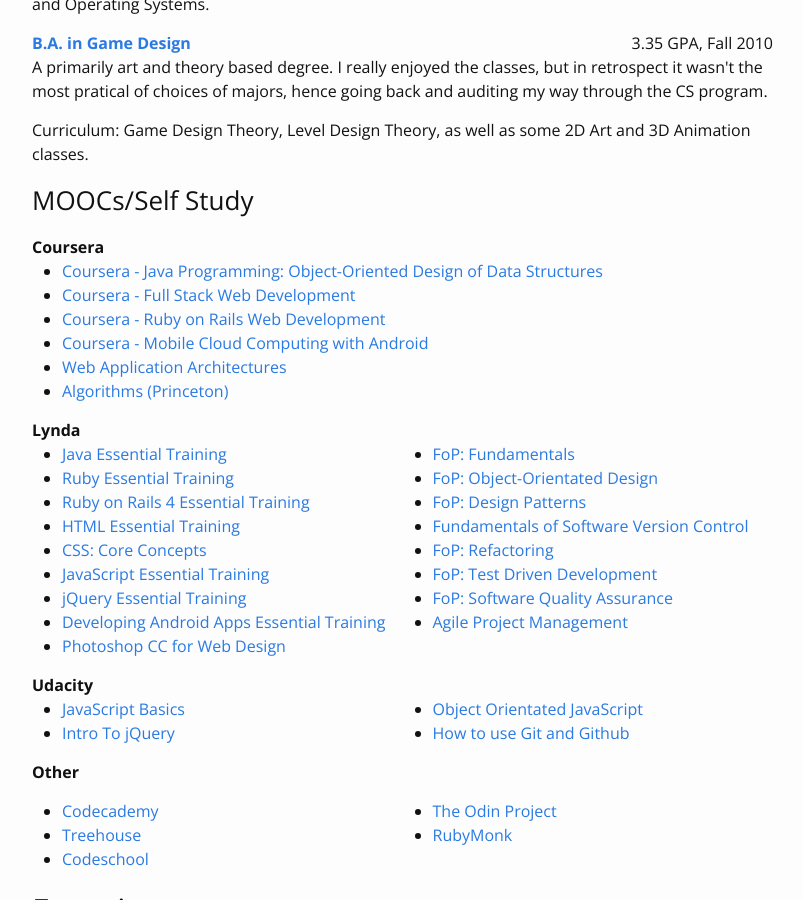
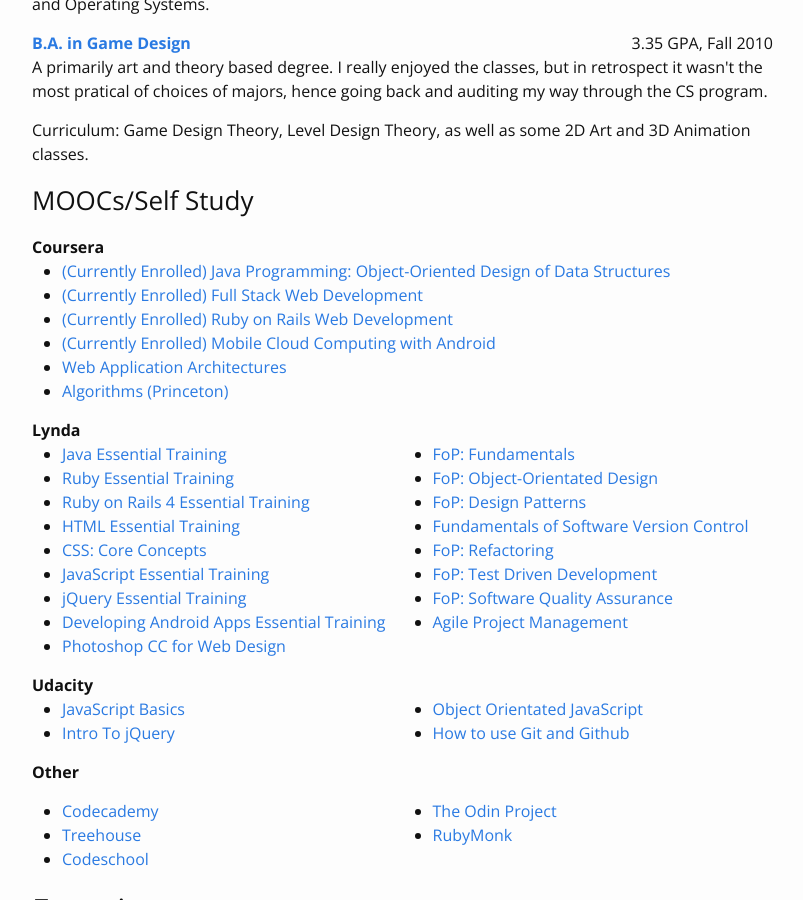
Before and after one commit to TaylorHuston/taylorhuston.github.io, a Jekyll site: the page built from resume.html, in a window 1280 px wide and 900 px high, scrolled down 901 px. Shown: the whole window, without its empty margins (38-841 px from the left). Built offline with Jekyll 4.4.1, drawn with Linux system fonts in a browser that asks for light colours; some web fonts are replaced.

Commit message:
Update Resume

```diff
--- a/resume.html
+++ b/resume.html
@@ -85,10 +85,10 @@
   <div class="mooc">
 
     <ul>
-      <li><a href="https://www.coursera.org/specializations/java-object-oriented?utm_medium=listingPage" target="_blank">Coursera - Java Programming: Object-Oriented Design of Data Structures</a></li>
-      <li><a href="https://www.coursera.org/specializations/full-stack?utm_medium=listingPage" target="_blank">Coursera - Full Stack Web Development</a></li>
-      <li><a href="https://www.coursera.org/specializations/ruby-on-rails?utm_medium=listingPage" target="_blank">Coursera - Ruby on Rails Web Development</a></li>
-      <li><a href="https://www.coursera.org/specializations/mobilecloudcomputing2?utm_medium=listingPage" target="_blank">Coursera - Mobile Cloud Computing with Android</a></li>
+      <li><a href="https://www.coursera.org/specializations/java-object-oriented?utm_medium=listingPage" target="_blank">(Currently Enrolled) Java Programming: Object-Oriented Design of Data Structures</a></li>
+      <li><a href="https://www.coursera.org/specializations/full-stack?utm_medium=listingPage" target="_blank">(Currently Enrolled) Full Stack Web Development</a></li>
+      <li><a href="https://www.coursera.org/specializations/ruby-on-rails?utm_medium=listingPage" target="_blank">(Currently Enrolled) Ruby on Rails Web Development</a></li>
+      <li><a href="https://www.coursera.org/specializations/mobilecloudcomputing2?utm_medium=listingPage" target="_blank">(Currently Enrolled) Mobile Cloud Computing with Android</a></li>
       <li><a href="https://www.coursera.org/account/accomplishments/records/epU6AEUAmBcJNxdX" Target="_blank">Web Application Architectures</a></li>
       <li><a href="https://www.coursera.org/course/algs4partI" target="_blank">Algorithms (Princeton)</a></li>
     </ul>
```
